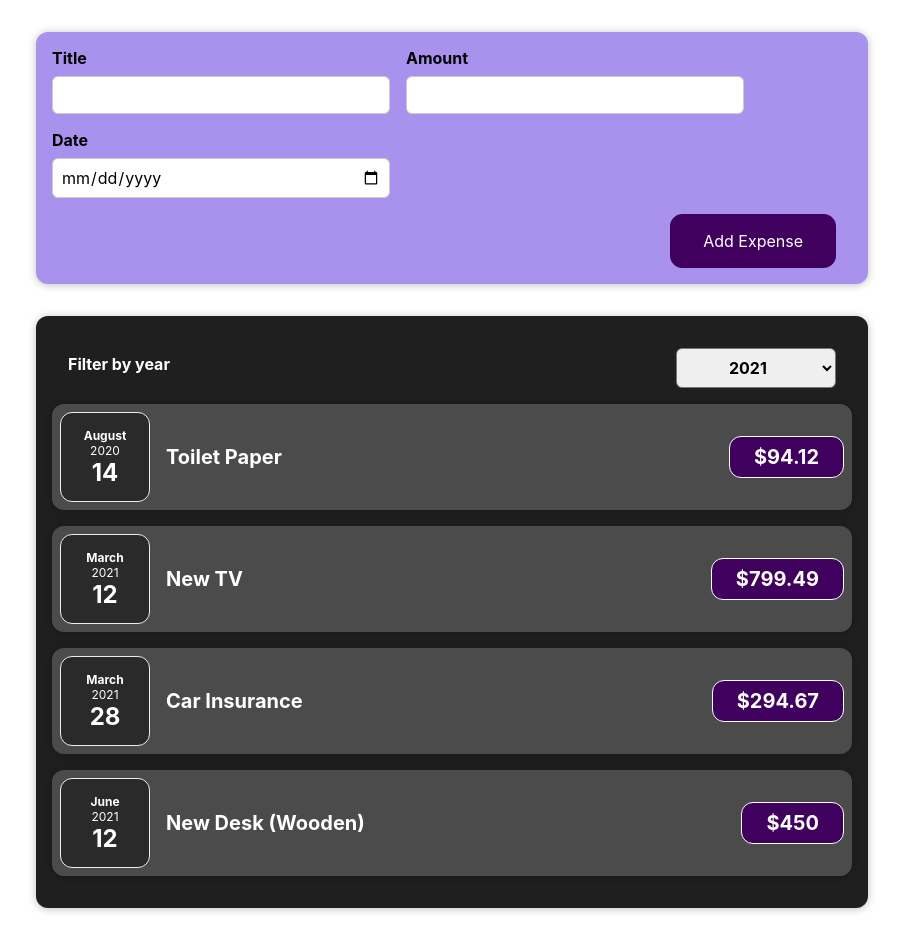
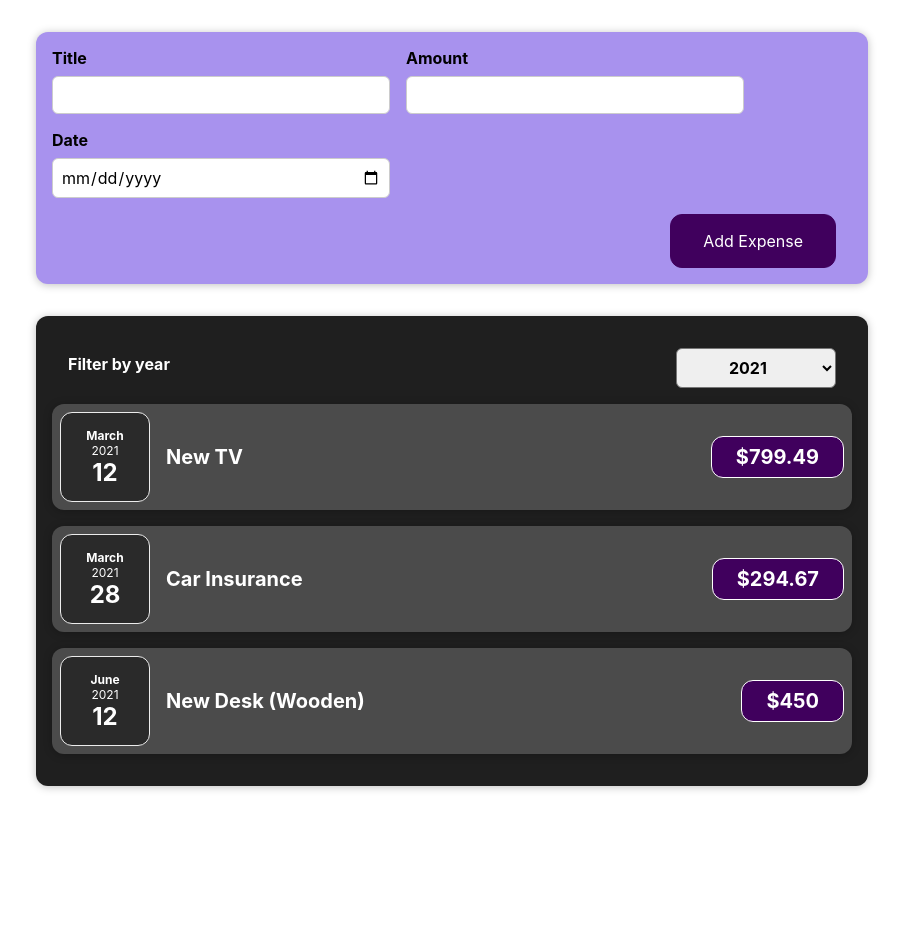
Before and after one commit to calvinlow18/react-the-complete-guide, a React (Create React App) app: page / in a window 1280 px wide. Shown: the whole page, without its empty margins (188-1091 px from the left). After the commit the page ends 818 px from the top, so only its background shows below. Built offline with nearby package versions, Linux system fonts and the light colour scheme.

Commit message:
Assignment 3 submission

```diff
--- a/src/components/Expenses/Expenses.js
+++ b/src/components/Expenses/Expenses.js
@@ -9,9 +9,6 @@ const Expenses = (props) => {
   const [filteredYear, setFilterYear] = useState('2021');
 
   const filterChangeHandler = (selectedYear) => {
-    console.log('Expenses.js')
-
-    console.log(selectedYear);
     setFilterYear(selectedYear);
   }
 
@@ -20,12 +17,14 @@ const Expenses = (props) => {
       <Card className="expenses">
         <ExpensesFilter selected={filteredYear} onFilterYearSelected={filterChangeHandler} />
         {
-          props.items.map(expense => <ExpenseItem
-            key={expense.id}
-            title={expense.title}
-            amount={expense.amount}
-            date={expense.date}
-          />)
+          props.items
+            .filter(expense => expense.date.getFullYear() === parseInt(filteredYear))
+            .map(expense => <ExpenseItem
+              key={expense.id}
+              title={expense.title}
+              amount={expense.amount}
+              date={expense.date}
+            />)
         }
       </Card>
     </div>
```
